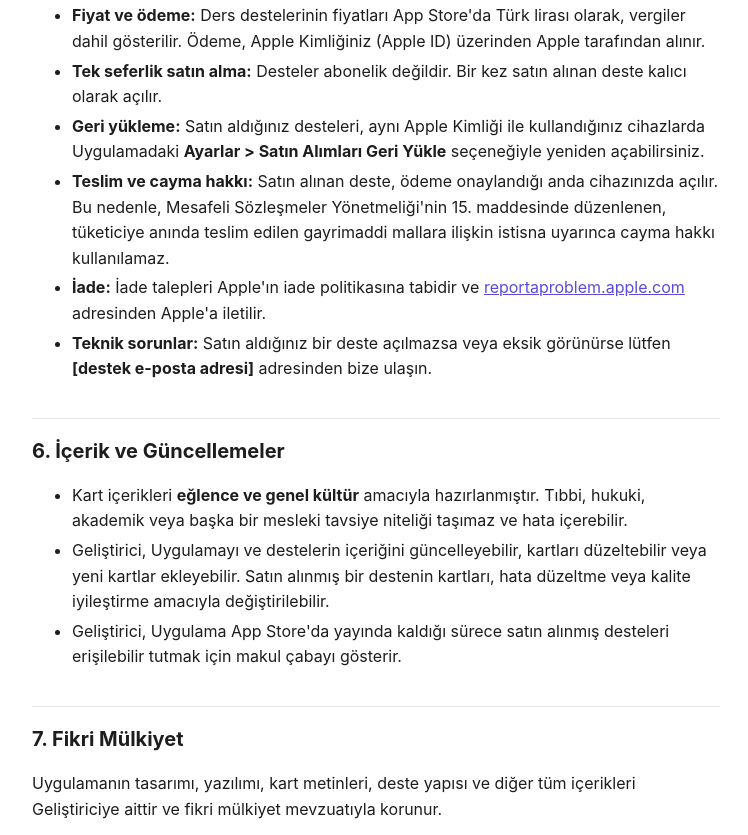
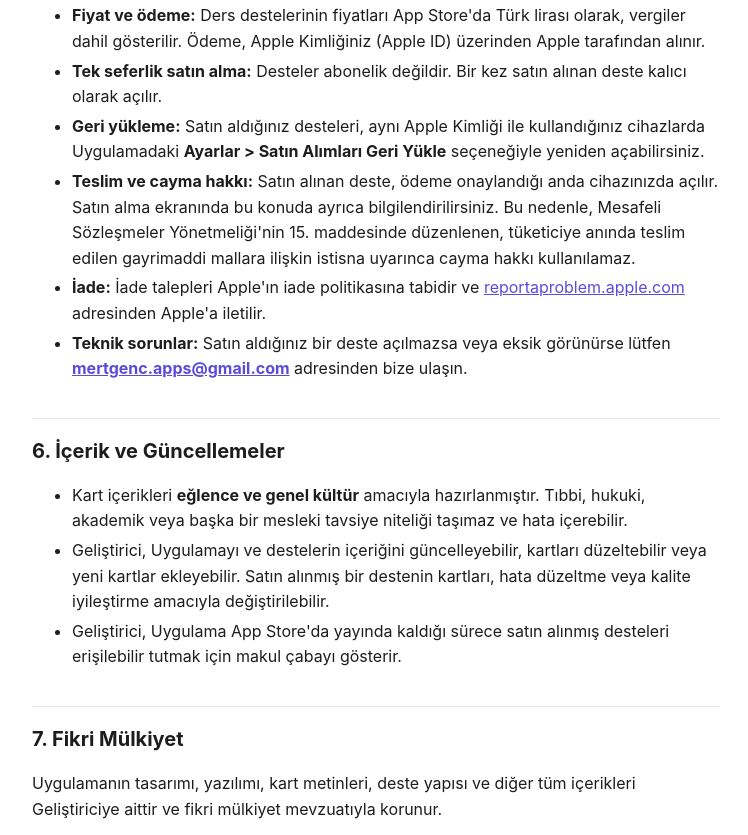
Before and after one commit to mertgencapps/fakultabu, a plain HTML site: page kosullar.html in a window 1280 px wide. Shown: the part 1258-2093 px from the top of the page, without its empty margins (264-1012 px from the left). Drawn offline with Linux system fonts and the light colour scheme.

Commit message:
Update kosullar.html

```diff
--- a/kosullar.html
+++ b/kosullar.html
@@ -31,7 +31,7 @@ footer{margin-top:48px;color:var(--muted);font-size:13px}
 <h1>Kullanım Koşulları</h1>
 <p><strong>Son güncelleme:</strong> 27 Ekim 2026</p>
 <h2>1. Taraflar ve Kabul</h2>
-<p>Bu Kullanım Koşulları ("Koşullar"), <strong>Fakültabu</strong> mobil uygulamasını ("Uygulama") kullanan sizinle Uygulamanın geliştiricisi <strong>[Ad Soyad]</strong> ("Geliştirici") arasındaki ilişkiyi düzenler.</p>
+<p>Bu Kullanım Koşulları ("Koşullar"), <strong>Fakültabu</strong> mobil uygulamasını ("Uygulama") kullanan sizinle Uygulamanın geliştiricisi <strong>Mert Genç</strong> ("Geliştirici") arasındaki ilişkiyi düzenler.</p>
 <p>Uygulamayı indirerek veya kullanarak bu Koşulları kabul etmiş olursunuz. Kabul etmiyorsanız lütfen Uygulamayı kullanmayın.</p>
 <p>App Store üzerinden indirilen uygulamalar için Apple'ın <a href="https://www.apple.com/legal/internet-services/itunes/dev/stdeula/">Standart Lisanslı Uygulama Son Kullanıcı Lisans Sözleşmesi (EULA)</a> de geçerlidir. Bu Koşullar, Apple'ın Standart EULA'sını tamamlar.</p>
 <h2>2. Uygulamanın Tanımı</h2>
@@ -51,9 +51,9 @@ footer{margin-top:48px;color:var(--muted);font-size:13px}
 <li><strong>Fiyat ve ödeme:</strong> Ders destelerinin fiyatları App Store'da Türk lirası olarak, vergiler dahil gösterilir. Ödeme, Apple Kimliğiniz (Apple ID) üzerinden Apple tarafından alınır.</li>
 <li><strong>Tek seferlik satın alma:</strong> Desteler abonelik değildir. Bir kez satın alınan deste kalıcı olarak açılır.</li>
 <li><strong>Geri yükleme:</strong> Satın aldığınız desteleri, aynı Apple Kimliği ile kullandığınız cihazlarda Uygulamadaki <strong>Ayarlar &gt; Satın Alımları Geri Yükle</strong> seçeneğiyle yeniden açabilirsiniz.</li>
-<li><strong>Teslim ve cayma hakkı:</strong> Satın alınan deste, ödeme onaylandığı anda cihazınızda açılır. Bu nedenle, Mesafeli Sözleşmeler Yönetmeliği'nin 15. maddesinde düzenlenen, tüketiciye anında teslim edilen gayrimaddi mallara ilişkin istisna uyarınca cayma hakkı kullanılamaz.</li>
+<li><strong>Teslim ve cayma hakkı:</strong> Satın alınan deste, ödeme onaylandığı anda cihazınızda açılır. Satın alma ekranında bu konuda ayrıca bilgilendirilirsiniz. Bu nedenle, Mesafeli Sözleşmeler Yönetmeliği'nin 15. maddesinde düzenlenen, tüketiciye anında teslim edilen gayrimaddi mallara ilişkin istisna uyarınca cayma hakkı kullanılamaz.</li>
 <li><strong>İade:</strong> İade talepleri Apple'ın iade politikasına tabidir ve <a href="https://reportaproblem.apple.com">reportaproblem.apple.com</a> adresinden Apple'a iletilir.</li>
-<li><strong>Teknik sorunlar:</strong> Satın aldığınız bir deste açılmazsa veya eksik görünürse lütfen <strong>[destek e-posta adresi]</strong> adresinden bize ulaşın.</li>
+<li><strong>Teknik sorunlar:</strong> Satın aldığınız bir deste açılmazsa veya eksik görünürse lütfen <strong><a href="mailto:mertgenc.apps@gmail.com">mertgenc.apps@gmail.com</a></strong> adresinden bize ulaşın.</li>
 </ul>
 <h2>6. İçerik ve Güncellemeler</h2>
 <ul>
@@ -73,8 +73,8 @@ footer{margin-top:48px;color:var(--muted);font-size:13px}
 <h2>10. Uygulanacak Hukuk ve Uyuşmazlıklar</h2>
 <p>Bu Koşullar Türkiye Cumhuriyeti hukukuna tabidir. Tüketici sıfatıyla taraf olduğunuz uyuşmazlıklarda, Ticaret Bakanlığı'nca her yıl belirlenen parasal sınırlar dahilinde Tüketici Hakem Heyetlerine, bu sınırların üzerindeki uyuşmazlıklarda Tüketici Mahkemelerine başvurabilirsiniz.</p>
 <h2>11. İletişim</h2>
-<p>Sorularınız için: <strong>[destek e-posta adresi]</strong></p>
-<footer>© 2026 [Ad Soyad] · Fakültabu</footer>
+<p>Sorularınız için: <strong><a href="mailto:mertgenc.apps@gmail.com">mertgenc.apps@gmail.com</a></strong></p>
+<footer>© 2026 Mert Genç · Fakültabu</footer>
 </main>
 </body>
 </html>
```
